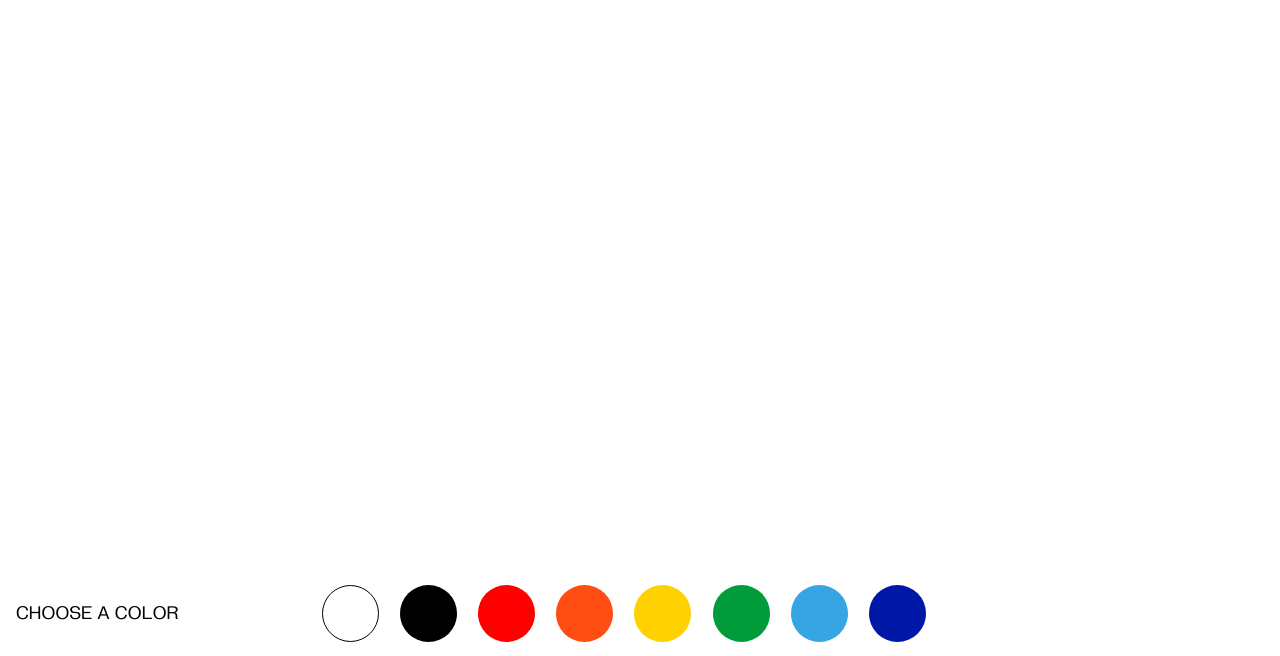
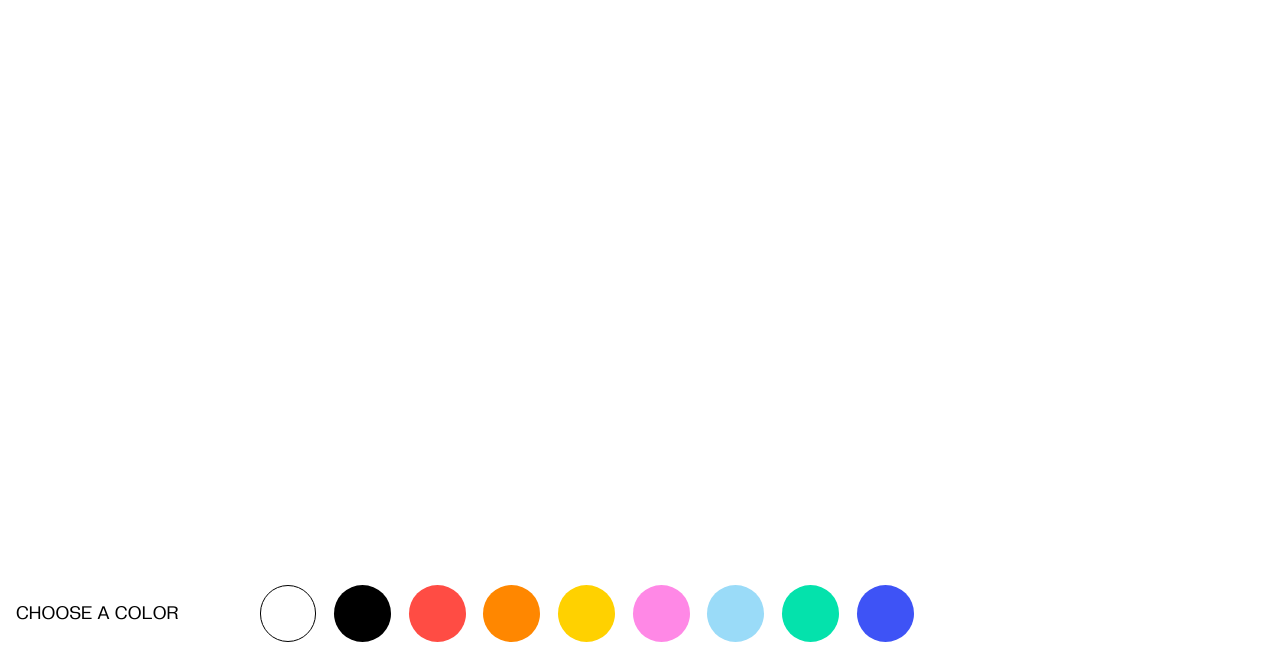
Before and after one commit to razdvapoka/biennale-flags, a website: page public/index.html in a window 1280 px wide. Shown: the part 144-800 px from the top of the page. Drawn offline with Linux system fonts and the light colour scheme; no server answers.

Commit message:
:lipstick: Update palette

```diff
--- a/public/index.html
+++ b/public/index.html
@@ -105,22 +105,28 @@
             <input type="radio" id="black" name="color" value="#000000" />
           </div>
           <div class="color red">
-            <input type="radio" id="red" name="color" value="#FF0000" />
+            <input type="radio" id="red" name="color" value="#FF4C44" />
           </div>
           <div class="color orange">
-            <input type="radio" id="orange" name="color" value="#FF4D13" />
+            <input type="radio" id="orange" name="color" value="#FF8700" />
           </div>
           <div class="color yellow">
             <input type="radio" id="yellow" name="color" value="#FFD100" />
           </div>
+          <div class="color pink">
+            <input type="radio" id="pink" name="color" value="#FF88E6" />
+          </div>
+          <div class="color lightblue">
+            <input type="radio" id="lightblue" name="color" value="#9ADBF8" />
+          </div>
           <div class="color green">
-            <input type="radio" id="green" name="color" value="#009B3B" />
+            <input type="radio" id="green" name="color" value="#04E2AC" />
           </div>
           <div class="color blue">
-            <input type="radio" id="blue" name="color" value="#37A4E3" />
+            <input type="radio" id="blue" name="color" value="#3E53F6" />
           </div>
-          <div class="color deepblue">
-            <input type="radio" id="deepblue" name="color" value="#0018A8" />
+          <div class="color purple">
+            <input type="radio" id="purple" name="color" value="#A300D8" />
           </div>
         </fieldset>
         <button
--- a/public/stylesheets/style.styl
+++ b/public/stylesheets/style.styl
@@ -138,7 +138,7 @@ h1
   transform: scale(1.2) !important
 
 .color + .color
-  margin-left: 2.4rem
+  margin-left: 2rem
 
 .color.white
   border: 1px solid #000000
@@ -148,22 +148,28 @@ h1
   background-color: #000000
 
 .color.red
-  background-color: #FF0000
+  background-color: #FF4C44
 
 .color.orange
-  background-color: #FF4D13
+  background-color: #FF8700
 
 .color.yellow
   background-color: #FFD100
 
+.color.pink
+  background-color: #FF88E6
+
+.color.lightblue
+  background-color: #9ADBF8
+
 .color.green
-  background-color: #009B3B
+  background-color: #04E2AC
 
 .color.blue
-  background-color: #37A4E3
+  background-color: #3E53F6
 
 .color.deepblue
-  background-color: #0018A8
+  background-color: #A300D8
 
 .color > input
   border: 0
```
Also changed, not shown: public/stylesheets/style.css.
